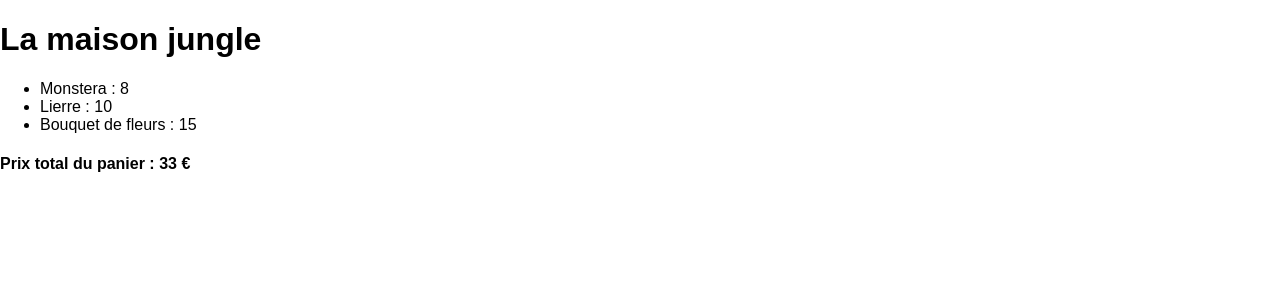
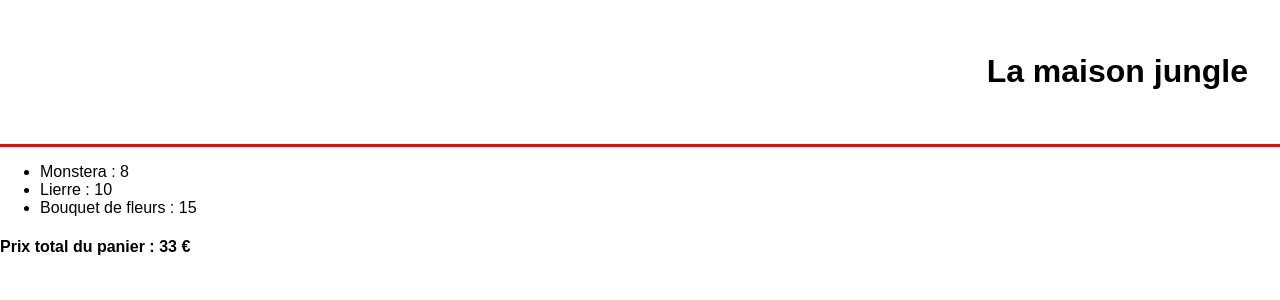
Before and after one commit to thibauttaglialatela/la-maison-jungle-react, a React (Create React App) app: page / in a window 1280 px wide. Shown: the top 300 px of the page. Built offline with nearby package versions, Linux system fonts and the light colour scheme.

Commit message:
add style for banner

```diff
--- a/src/components/App.js
+++ b/src/components/App.js
@@ -1,8 +1,8 @@
 import React, { Component } from 'react';
-import logo from './logo.svg';
 import './App.css';
 import Banner from './Banner';
 import Cart from './Cart';
+import '../styles/Banner.css'
 
 function App() {
   return (
--- a/src/components/Banner.js
+++ b/src/components/Banner.js
@@ -1,5 +1,9 @@
 function Banner() {
-    return <h1>La maison jungle</h1>
+    return (
+    <div className="lmj-banner">
+<h1>La maison jungle</h1>
+    </div>
+    )
 }
 
 export default Banner;
--- a/src/index.js
+++ b/src/index.js
@@ -1,6 +1,6 @@
 import React from 'react';
 import ReactDOM from 'react-dom';
 import App from './components/App';
-import './index.css';
+import './styles/index.css';
 
 ReactDOM.render(<React.StrictMode><App /></React.StrictMode>, document.getElementById("root"));
--- /dev/null
+++ b/src/styles/Banner.css
@@ -0,0 +1,6 @@
+.lmj-banner {
+  color: black;
+  text-align: right;
+  padding: 2rem;
+  border-bottom: solid 3px red;
+}
```
Also changed, not shown: src/styles/index.css (renamed from src/index.css), 1 other file (tests, documents, lock files or other folders).
